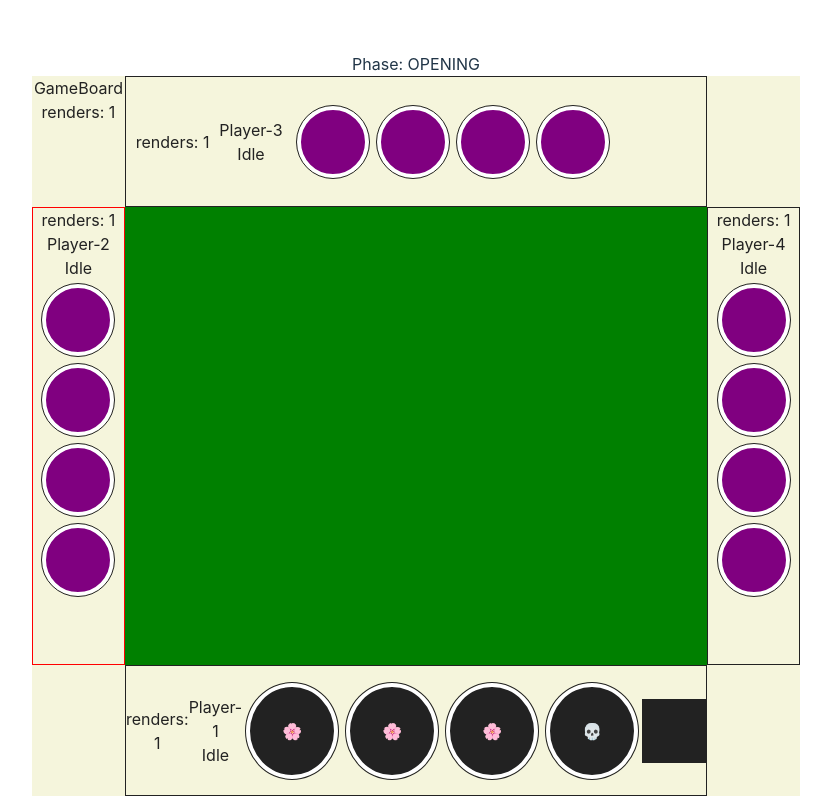
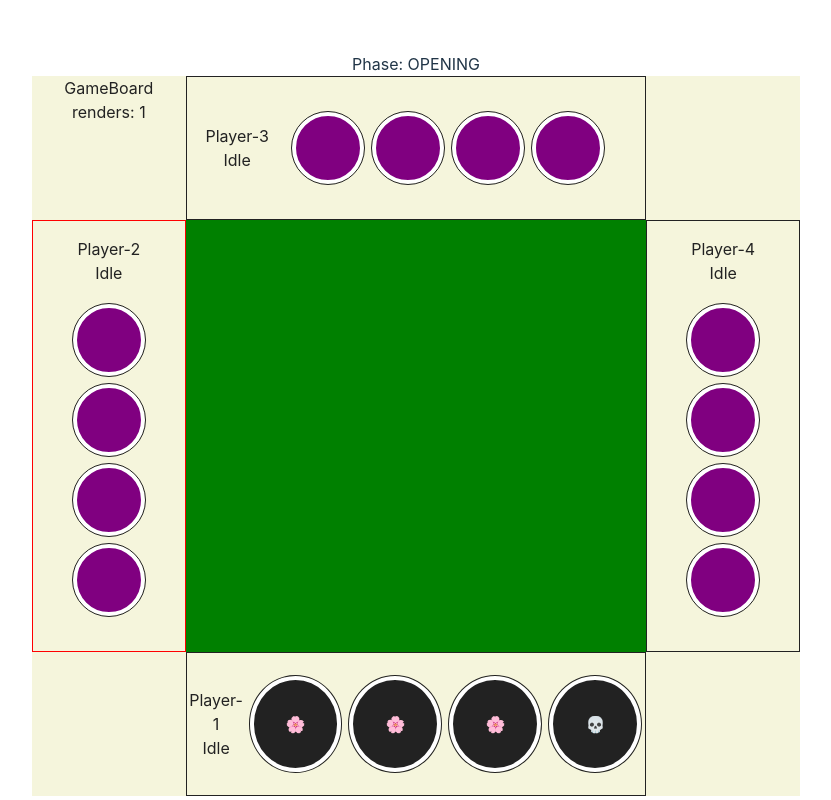
Before and after one commit to Maximillini/skulls_v2, a React (Vite) app: page / in a window 1280 px wide. Shown: the whole page, without its empty margins (224-1055 px from the left). Built offline with nearby package versions, Linux system fonts and the light colour scheme.

Commit message:
Create Card & PlayerMat components, remove unneeded render function within PlayerArea

```diff
--- a/src/components/GameBoard/index.tsx
+++ b/src/components/GameBoard/index.tsx
@@ -23,9 +23,31 @@ export const GameBoard = () => {
   )
 }
 
+type CardProps = {
+  card: 1 | 0,
+  idx: number,
+  player: Player,
+  handleClick: () => void
+}
+
+const Card = ({ card, idx, player, handleClick }: CardProps) => (
+  player.id === 1 ?
+    <span className="card face-up" onClick={handleClick} key={`${player.name}${idx}`}>{card === 1 ? '🌸' : '💀'}</span> :
+    <span className="card face-down" key={`${player.name}${idx}`}></span>
+)
+
+const PlayerMat = ({ player, isFlippable }: { player: Player, isFlippable: boolean }) => (
+  <div className={`player-mat-area player-${player.id}-mat`}>
+    <div className="player-mat">
+      {player.playedCards.map(() => (
+        <div className={`card played-card ${isFlippable ? 'flippable': ''}`}></div>
+      ))}
+    </div>
+  </div>
+)
+
 const PlayerArea = ({ player }: { player: Player }) => {
-  const [isUserBetting, setIsUserBetting] = useState(false)
-  const renders = useRef(0)
+  // const renders = useRef(0)
   const currentHighBet = useGameStateStore.use.currentHighBet()
   const { phase, placeCard, deactivatePlayer, passBet, playerTurn, handleComputerTurns, passTurn, changeToPhase } = usePlayerAreaActions()
 
@@ -56,19 +78,6 @@ const PlayerArea = ({ player }: { player: Player }) => {
     handleComputerTurns()
   }
 
-  /**
-   * Function to determine if cards should be displayed or hidden, depending on the player
-   *
-   * @param card 0 or 1 with 1 representing flowers and 0 representing a skull, used only for user player
-   * @param idx index of the card in player's hand, used to create a more unique key
-   * @returns <span> tag that either shows the card face with value or card back without value
-   */
-  const cardOrientation = (card: 0 | 1, idx: number) => (
-    player.id === 1 ?
-    <span className="card face-up" onClick={() => handlePlaceCard(card)} key={`${player.name}${idx}`}>{card === 1 ? '🌸' : '💀'}</span> :
-    <span className="card face-down" key={`${player.name}${idx}`}></span>
-  )
-
   const userActionButtons = () => (
     <>
       {phase === 'placing' && player.id === 1 && <button onClick={() => changeToPhase('betting')} disabled={playerTurn.id !== 1}>Place Bet</button>}
@@ -76,11 +85,11 @@ const PlayerArea = ({ player }: { player: Player }) => {
     </>
   )
 
-  renders.current = renders.current + 1
+  // renders.current = renders.current + 1
 
   return (
     <div className={`player player-${player.id} ${canSelectCard() ? 'idle' : 'ready'} ${playerTurn.id === player.id ? 'current' : ''}`}>
-      <div>renders: {renders.current}</div>
+      {/* <div>renders: {renders.current}</div> */}
       <div className="player-name-area">
         {player.name}
         <br />
@@ -95,10 +104,16 @@ const PlayerArea = ({ player }: { player: Player }) => {
         />}
       </div>
       <div className="hand">
-        {player.hand.map(cardOrientation)}
+        {player.hand.map((card, i) => (
+          <Card
+            player={player}
+            card={card}
+            idx={i}
+            handleClick={() => handlePlaceCard(card)}
+          />
+        ))}
       </div>
       <div className="discard">{player.discarded.map(() => <div className="discarded-card"></div>)}</div>
-      <div className="play-mat card">{player.playedCards}</div>
     </div>
   )
 }
@@ -110,7 +125,7 @@ type UserBetMenuProps = {
   currentHighBet: number
 }
 
-const UserBetMenu = ({ phase, player, playerTurn, currentHighBet }: UserBetMenuProps) => {
+const UserBetMenu = ({ phase, playerTurn, currentHighBet }: UserBetMenuProps) => {
   const [bet, setBet] = useState(currentHighBet + 1)
   const { placeBet, passTurn, changeToPhase, handleComputerTurns } = usePlayerAreaActions()
   useEffect(() => {
@@ -129,8 +144,10 @@ const UserBetMenu = ({ phase, player, playerTurn, currentHighBet }: UserBetMenuP
     if (bet < getMaximumBet()) {
       passTurn()
       handleComputerTurns()
+      return
     }
-    if (bet === getMaximumBet()) changeToPhase('flipping')
+
+    changeToPhase('flipping')
   }
 
   return (
```
